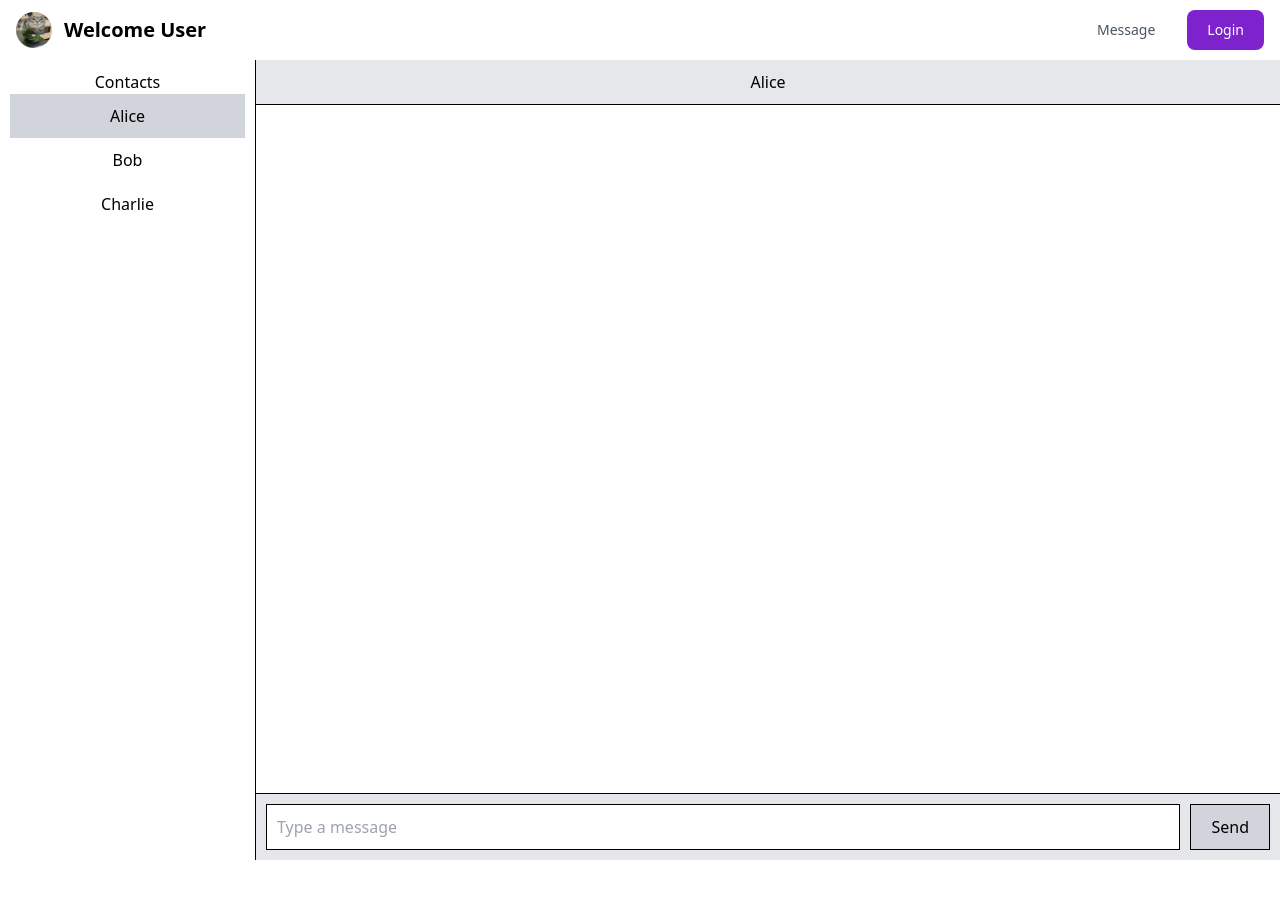
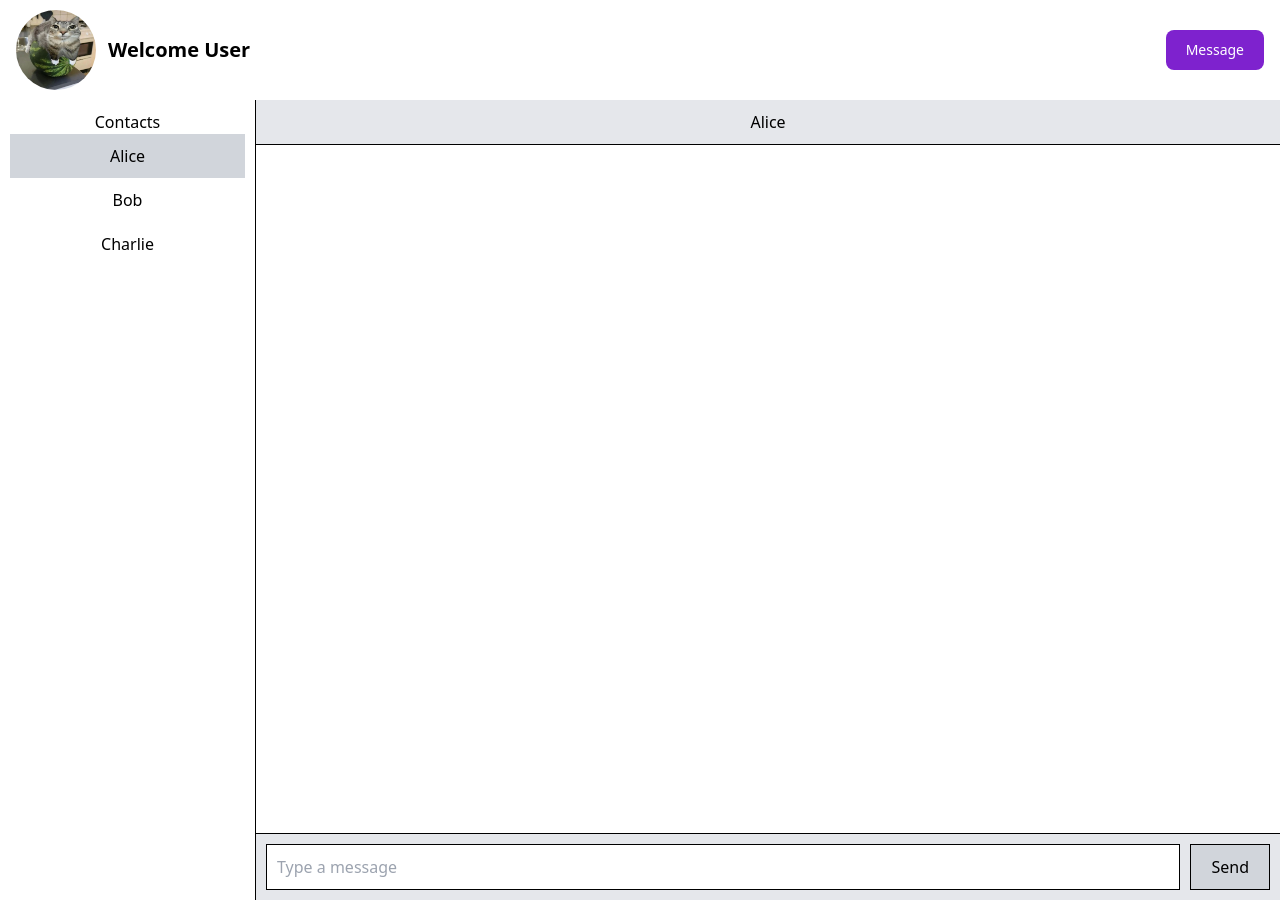
Before and after one commit to Saalim-Baba/M426_bFriend, a React (Create React App) app in the folder frontend/: page /message in a window 1280 px wide. Before the commit the page ends 860 px from the top, so only its background shows below. Built offline with nearby package versions, Linux system fonts and the light colour scheme.

Commit message:
link in navbar fixed

```diff
--- a/frontend/src/Components/Navbar.js
+++ b/frontend/src/Components/Navbar.js
@@ -6,14 +6,13 @@ function Navbar() {
         <nav className="bg-white border-gray-200 py-2.5 dark:bg-gray-900">
             <div className="flex flex-wrap items-center justify-between max-w-screen-xl px-4 mx-auto">
                 <Link to="/" className="flex items-center">
-                    <img src="/11c7a56403bb2371acfa14a797b14571.webp" className="h-20 mr-3 sm:h-9 rounded-full" alt="user"/>
+                    <img src="/11c7a56403bb2371acfa14a797b14571.webp" className="h-20 mr-3 m:h-9 rounded-full" alt="user"/>
                     <span className="self-center text-xl font-semibold whitespace-nowrap dark:text-white">Welcome User</span>
                 </Link>
                 <div className="flex items-center lg:order-2">
                     <Link to="/message"
-                          className="text-gray-600 hover:text-gray-100 font-medium rounded-lg text-sm px-4 lg:px-5 py-2 lg:py-2.5 mr-2 lg:mr-3">Message</Link>
-                    <Link to="/login"
-                          className="text-white bg-purple-700 hover:bg-purple-800 focus:ring-4 focus:ring-purple-300 font-medium rounded-lg text-sm px-4 lg:px-5 py-2 lg:py-2.5 sm:mr-2 lg:mr-0 dark:bg-purple-600 dark:hover:bg-purple-700 focus:outline-none dark:focus:ring-purple-800">Login</Link>
+                          className="text-white bg-purple-700 hover:bg-purple-800 focus:ring-4 focus:ring-purple-300 font-medium rounded-lg text-sm px-4 lg:px-5 py-2 lg:py-2.5 sm:mr-2 lg:mr-0 dark:bg-purple-600 dark:hover:bg-purple-700 focus:outline-none dark:focus:ring-purple-800">Message</Link>
+                    {/* Add more buttons or links here if necessary */}
                 </div>
             </div>
         </nav>
```
